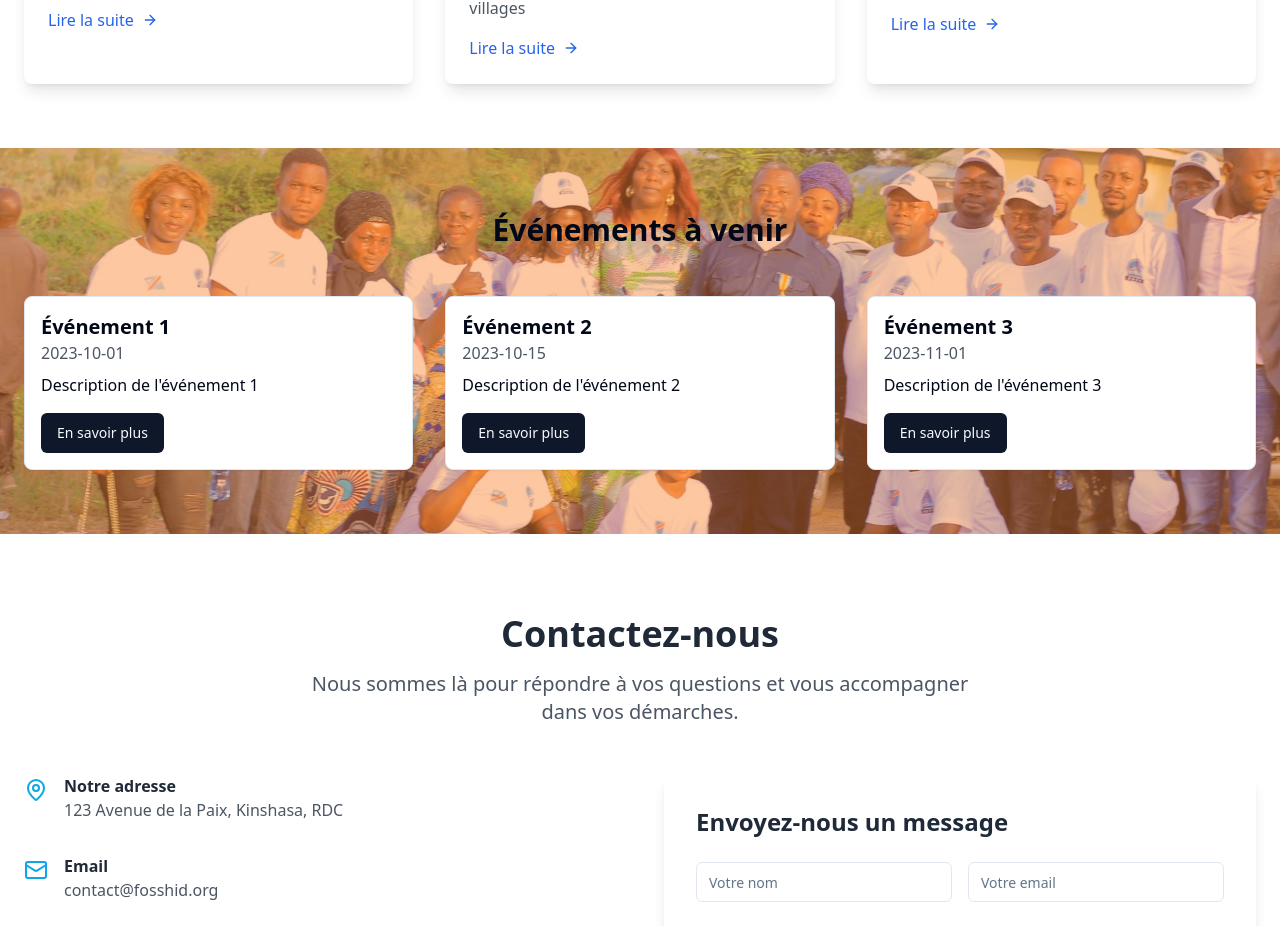
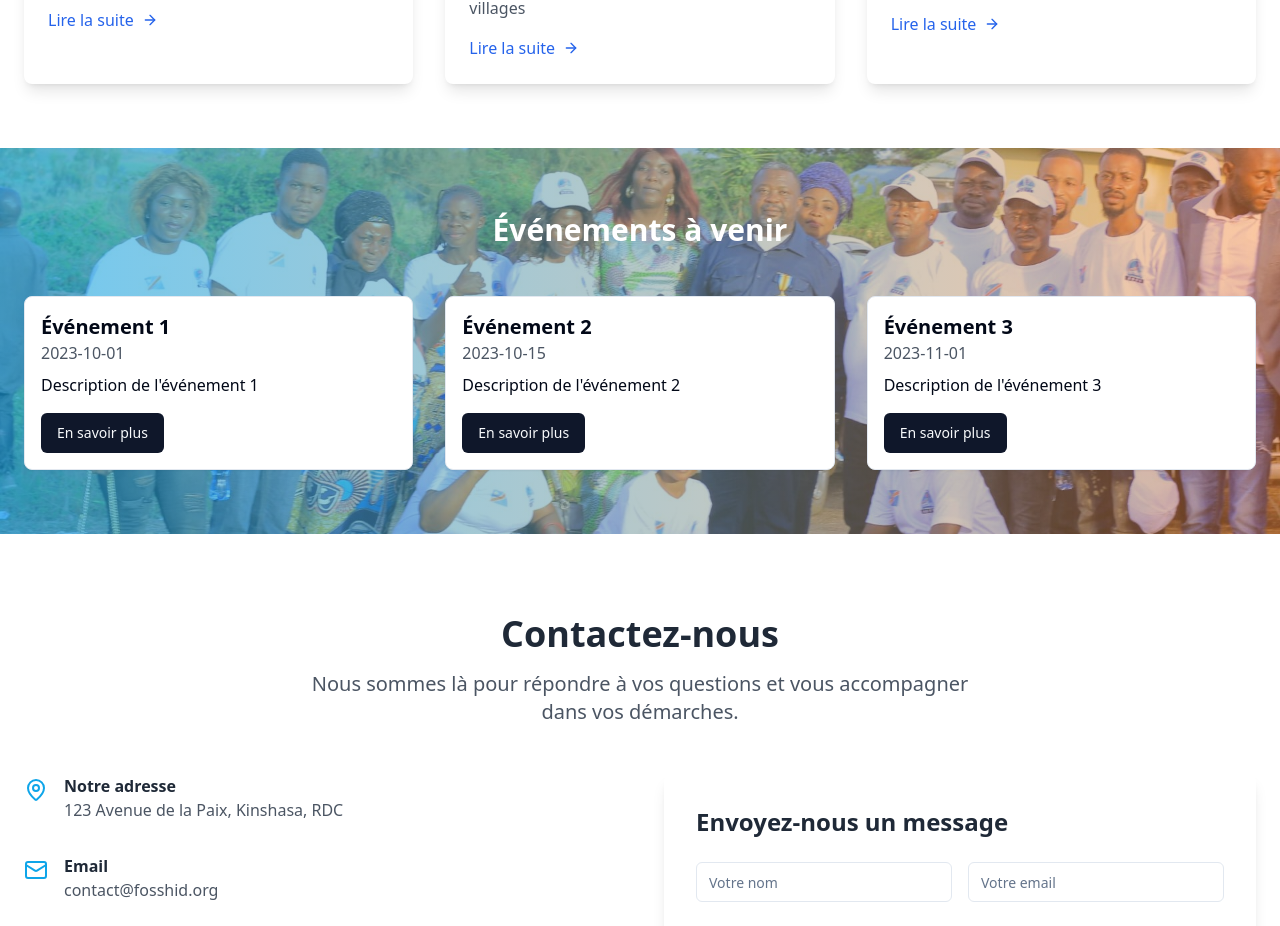
Before and after one commit to oredytech/unity-love-development, a React (Vite) app: page / in a window 1280 px wide. Shown: the part 2548-3474 px from the top of the page. Built offline with nearby package versions, Linux system fonts and the light colour scheme.

Commit message:
Change overlay color and background image
Updated the overlay color for the specified section and set the background image to a fixed position.
[skip gpt_engineer]

```diff
--- a/src/components/Events.tsx
+++ b/src/components/Events.tsx
@@ -26,16 +26,16 @@ const Events = () => {
   return (
     <section className="relative py-16">
       <div
-        className="absolute inset-0 bg-cover bg-center z-0"
+        className="absolute inset-0 bg-cover bg-center bg-fixed z-0"
         style={{
           backgroundImage: "url('/lovable-uploads/a943ea3f-e85c-4bd0-95f8-37dfd5de55ef.png')"
         }}
       />
-      <div className="absolute inset-0 bg-fosshid-yellow/40 z-0"></div>
+      <div className="absolute inset-0 bg-gradient-to-r from-fosshid-blue/60 to-fosshid-yellow/40 z-0"></div>
       <div className="container mx-auto px-6 relative z-10">
-        <h2 className="text-3xl font-bold text-center mb-12">Événements à venir</h2>
+        <h2 className="text-3xl font-bold text-center mb-12 text-white">Événements à venir</h2>
         <div className="grid grid-cols-1 md:grid-cols-2 lg:grid-cols-3 gap-8">
-          {events.map((event, index) => (
+          {events.map((event) => (
             <Card key={event.id} className="p-4">
               <h3 className="text-xl font-semibold">{event.title}</h3>
               <p className="text-gray-600">{event.date}</p>
```
